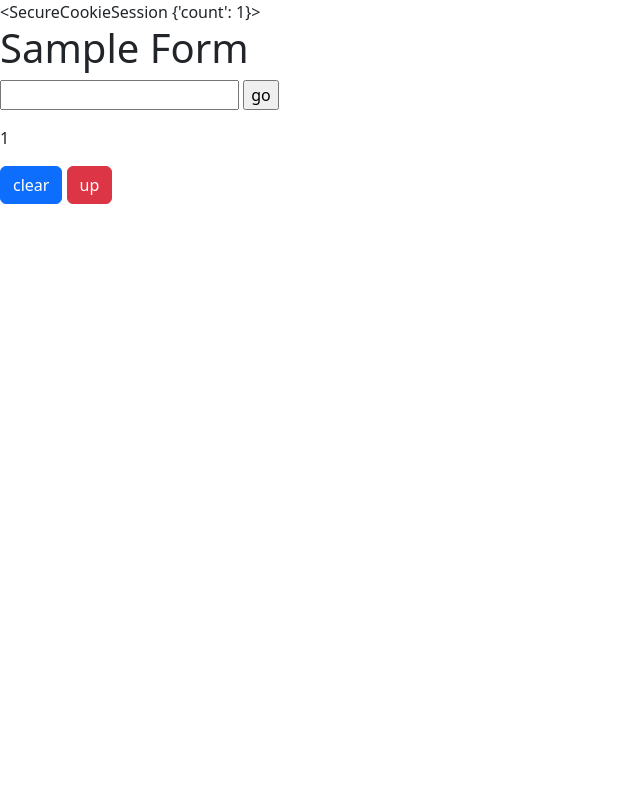
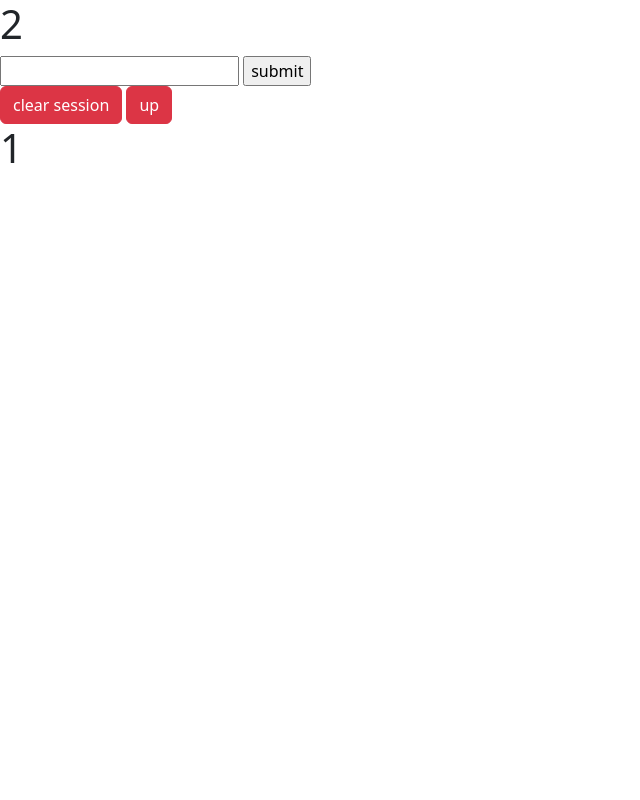
Before and after one commit to tmax818/python_september, a Flask app: page / in a window 1280 px wide. Shown: the whole page, without its empty margins (0-640 px from the left). Run offline with Flask 2, Linux system fonts and the light colour scheme; the visitor is signed in with stand-in values (Sample User, id 1).

Commit message:
add form demo

```diff
--- a/lecture/day05/demo/flask_form/server.py
+++ b/lecture/day05/demo/flask_form/server.py
@@ -1,31 +1,36 @@
-from flask import Flask, render_template, request, redirect, session
+from flask import Flask, render_template, redirect, request, session
 
 app = Flask(__name__)
-app.secret_key = "Any string you want"
+app.secret_key = "any string you want..."
+
 
 @app.route('/')
 def index():
+    if 'count' not in session:
+        session['count'] = 0
+    else:
+        session['count'] += 1
+
     return render_template('index.html')
 
-@app.route('/form', methods=['post'])
+@app.route('/up')
+def up():
+    session['count'] += 2
+    return redirect('/')
+
+
+@app.route('/handle_form', methods = ['POST'])
 def handle_form():
-    print(request.form['key'])
-    session['data'] = request.form
+    print(request.form)
+    session['key'] = request.form['key']
     return redirect('/')
 
 @app.route('/clear')
-def clear():
+def clear_session():
     session.clear()
     return redirect('/')
 
-@app.route('/up')
-def up():
-    if 'count' in session:
-        session['count'] += 1
-    else:
-        session['count'] = 1
-    return redirect('/')
 
 
-if __name__=="__main__":
+if __name__ == '__main__':
     app.run(debug=True)
--- a/lecture/day05/demo/flask_form/templates/index.html
+++ b/lecture/day05/demo/flask_form/templates/index.html
@@ -1,27 +1,23 @@
+<!DOCTYPE html>
 <html lang="en">
 <head>
     <meta charset="UTF-8">
     <meta http-equiv="X-UA-Compatible" content="IE=edge">
-    <meta name="viewport" content="width=device-width, initial-scale=1.0">
     <!-- CSS only -->
 <link href="https://cdn.jsdelivr.net/npm/bootstrap@5.2.0/dist/css/bootstrap.min.css" rel="stylesheet" integrity="sha384-gH2yIJqKdNHPEq0n4Mqa/HGKIhSkIHeL5AyhkYV8i59U5AR6csBvApHHNl/vI1Bx" crossorigin="anonymous">
+    <meta name="viewport" content="width=device-width, initial-scale=1.0">
     <title>Document</title>
 </head>
 <body>
-    {{session}}
-    <h1>Sample Form</h1>
 
-    <form action="/form", method="post">
+    <h1>{{session.count}}</h1>
+    <form action="/handle_form" method="post">
         <input type="text" name="key" id="">
-        <input type="submit" value="go">
+        <input type="submit" value="submit">
     </form>
+    <a class="btn btn-danger" href="/clear">clear session</a>
+    <a class="btn btn-danger" href="/up">up</a>
 
-<p>
-
-{{session.count}}
-</p>
-
-<a href="/clear" class="btn btn-primary">clear</a>
-<a href="/up" class="btn btn-danger">up</a>
+    <h1>{{session.key}}</h1>
 </body>
 </html>
```
Also changed, not shown: 1 other file.
